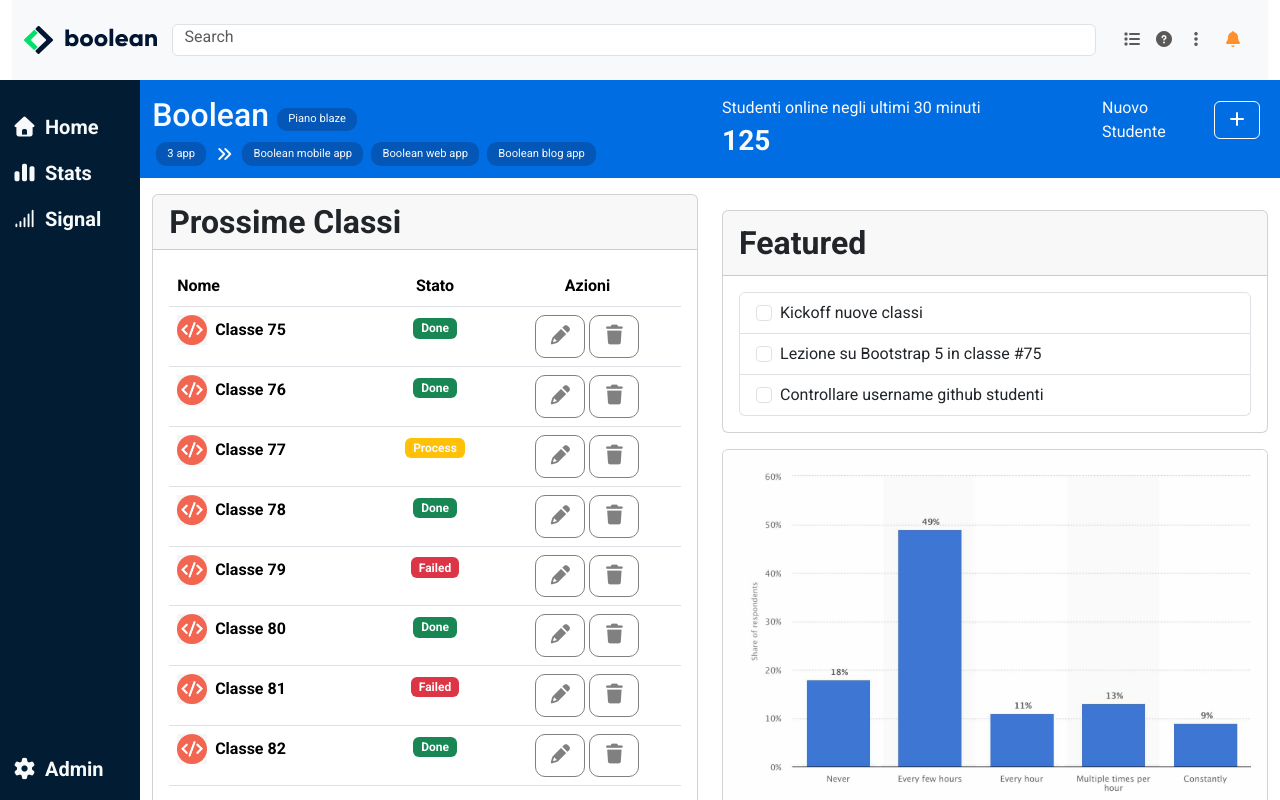
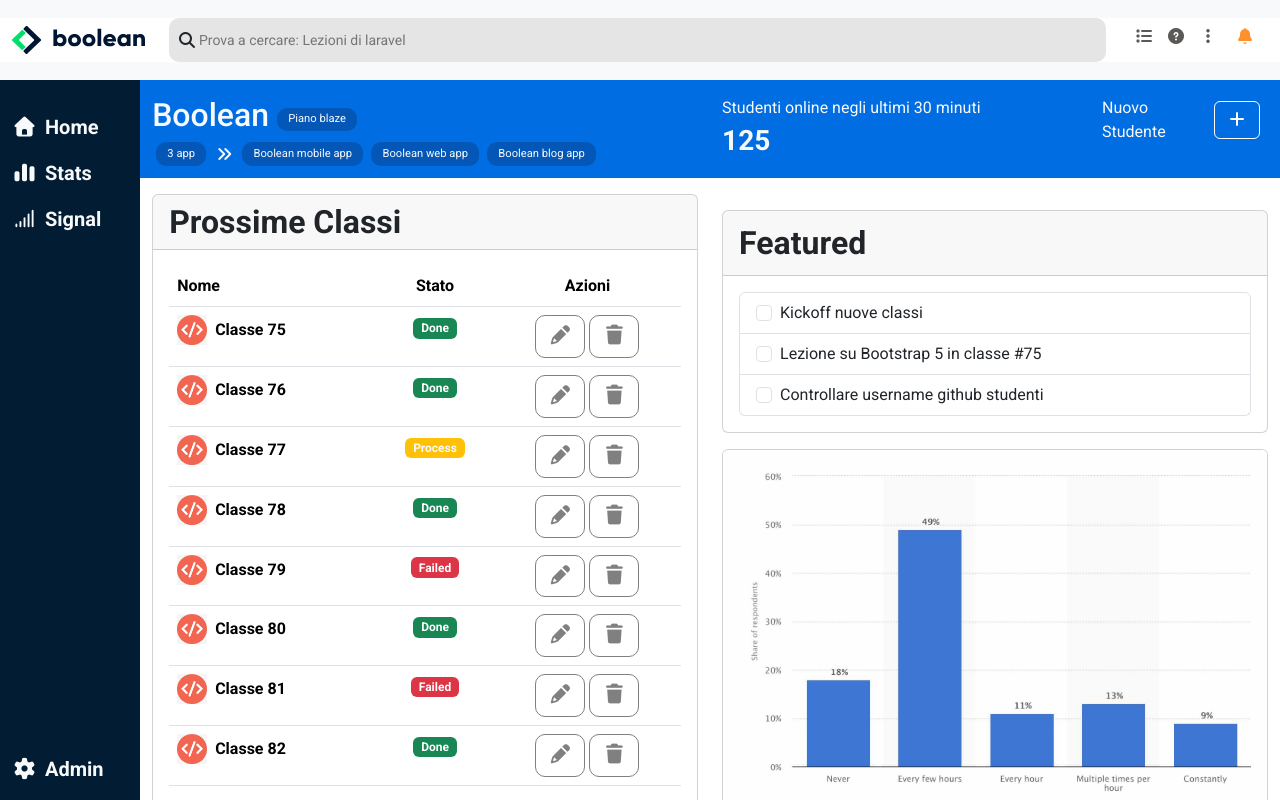
Before and after one commit to Andrea030105/html-css-dashboard, a plain HTML site: page index.html in a window 1280 px wide. Drawn offline with nearby package versions, Linux system fonts and the light colour scheme.

Commit message:
fix-aside-header-searchbar

```diff
--- a/css/style.css
+++ b/css/style.css
@@ -5,15 +5,40 @@
     font-family: "Roboto", sans-serif;
 }
 
+/* UTULITY */
+
+.bg-white {
+    background-color: white;
+}
+
 /* NAV BAR */
 
-.bg-nav {
+header {
     height: 80px;
     background-color: #f8f9fa;
 }
 
-.w-form {
-    width: calc(100% - 100px);
+.search-bar {
+    background-color: #e5e5e5;
+    display: flex;
+    align-items: center;
+    border-radius: 10px;
+    padding: 10px;
+}
+
+.search-bar input {
+    width: 100%;
+    border: none;
+    outline: none;
+    background-color: transparent;
+}
+
+.search-bar input::placeholder {
+    font-size: 14px;
+}
+
+.search-bar i {
+    padding-right: 15px;
 }
 
 .logo-mobile {
@@ -33,7 +58,7 @@
 .btn.show,
 .btn:first-child:active,
 :not(.btn-check)+.btn:active {
-    border: none;
+    border-color: transparent;
 }
 
 .dropdown-menu[data-bs-popper] {
--- a/index.html
+++ b/index.html
@@ -19,19 +19,20 @@
 </head>
 
 <body>
-    <header>
-        <div class="container-fluid">
+    <header class="d-flex align-items-center">
+        <div class="container-fluid bg-white">
             <div class="row">
-                <div class="col-12">
-                    <div class="bg-nav d-flex align-items-center justify-content-center">
-                        <nav class="navbar bg-body-tertiary w-100">
-                            <div class="container-fluid">
+                <div class="col-auto d-flex align-items-center">
                     <img class="d-none d-lg-block" src="./img/logo.svg" alt="logo">
                     <img class="d-lg-none logo-mobile" src="./img/mobile-logo.png" alt="mobile-logo">
-                                <form class="d-flex w-form" role="search">
-                                    <input class="form-control me-2" type="search" placeholder="Search"
-                                        aria-label="Search" />
-                                </form>
+                </div>
+                <div class="col">
+                    <div class="search-bar">
+                        <i class="fa-solid fa-magnifying-glass"></i>
+                        <input type="text" placeholder="Prova a cercare: Lezioni di laravel" />
+                    </div>
+                </div>
+                <div class="col-auto">
                     <div class="icon-nav d-flex align-items-center">
                         <div class="d-none d-lg-block">
                             <i class="fa-solid fa-list mx-1"></i>
@@ -39,8 +40,7 @@
                             <i class="fa-solid fa-ellipsis-vertical mx-1"></i>
                         </div>
                         <div class="dropdown">
-                                        <button class="btn" type="button" data-bs-toggle="dropdown"
-                                            aria-expanded="false">
+                            <button class="btn" type="button" data-bs-toggle="dropdown" aria-expanded="false">
                                 <i class="fa-solid fa-bell cl-bell"></i>
                             </button>
                             <ul class="dropdown-menu">
@@ -51,9 +51,6 @@
                         </div>
                     </div>
                 </div>
-                        </nav>
-                    </div>
-                </div>
             </div>
         </div>
     </header>
@@ -62,7 +59,7 @@
             <aside class="text-light fw-bold">
                 <div class="container-fluid">
                     <div class="row flex-column">
-                        <div class="col-6 w-100">
+                        <div class="col-12">
                             <div class="top-col py-3 fs-5">
                                 <div class="icon-aside d-flex align-items-center my-3">
                                     <i class="fa-solid fa-house"></i>
@@ -78,7 +75,7 @@
                                 </div>
                             </div>
                         </div>
-                        <div class="col-6 w-100">
+                        <div class="col-12">
                             <div class="bottom-col d-flex align-items-end pb-3 fs-5">
                                 <div class="icon-aside d-flex align-items-center">
                                     <i class="fa-solid fa-gear"></i>
```
Lines whose indentation alone changed are shown as unchanged.
